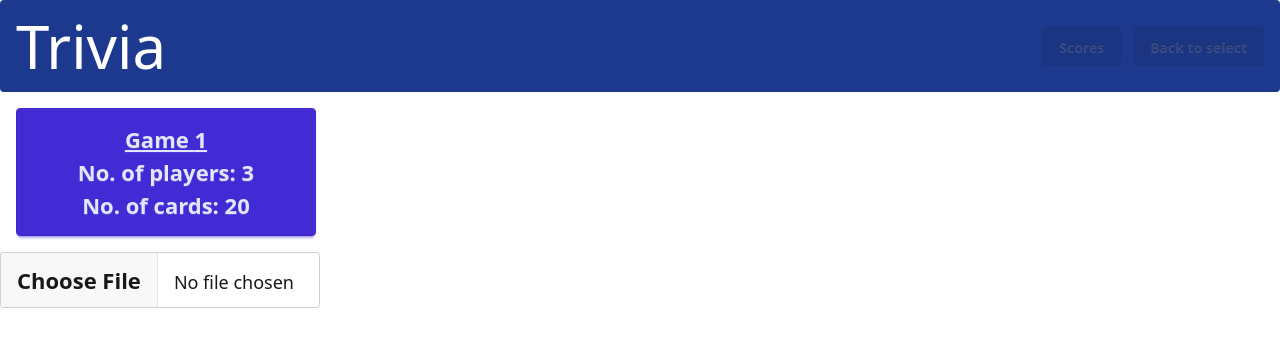
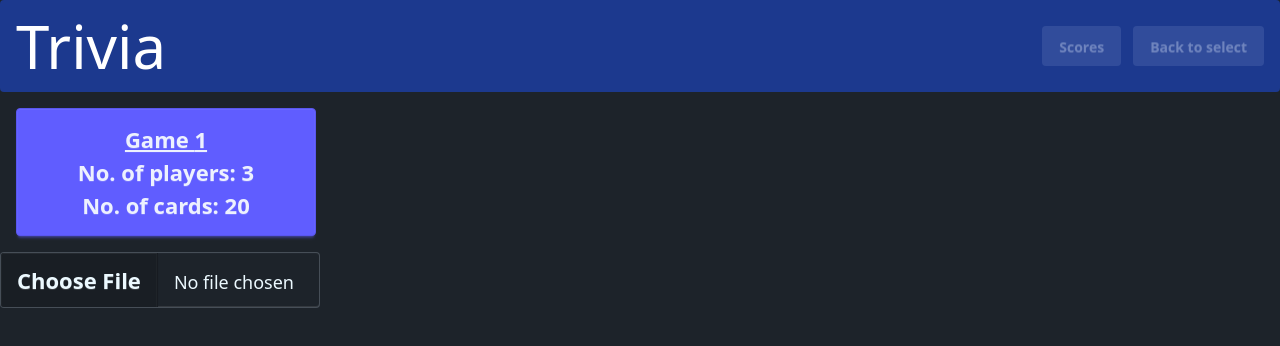
Before and after one commit to intameli/trivia, a React (Vite) app: page / in a window 1280 px wide. Shown: the top 346 px of the page. Built offline with nearby package versions, Linux system fonts and the light colour scheme.

Commit message:
disabled light mode

```diff
--- a/src/index.css
+++ b/src/index.css
@@ -1,2 +1,4 @@
 @import "tailwindcss";
-@plugin "daisyui";
+@plugin "daisyui" {
+  themes: dark --default;
+}
```
